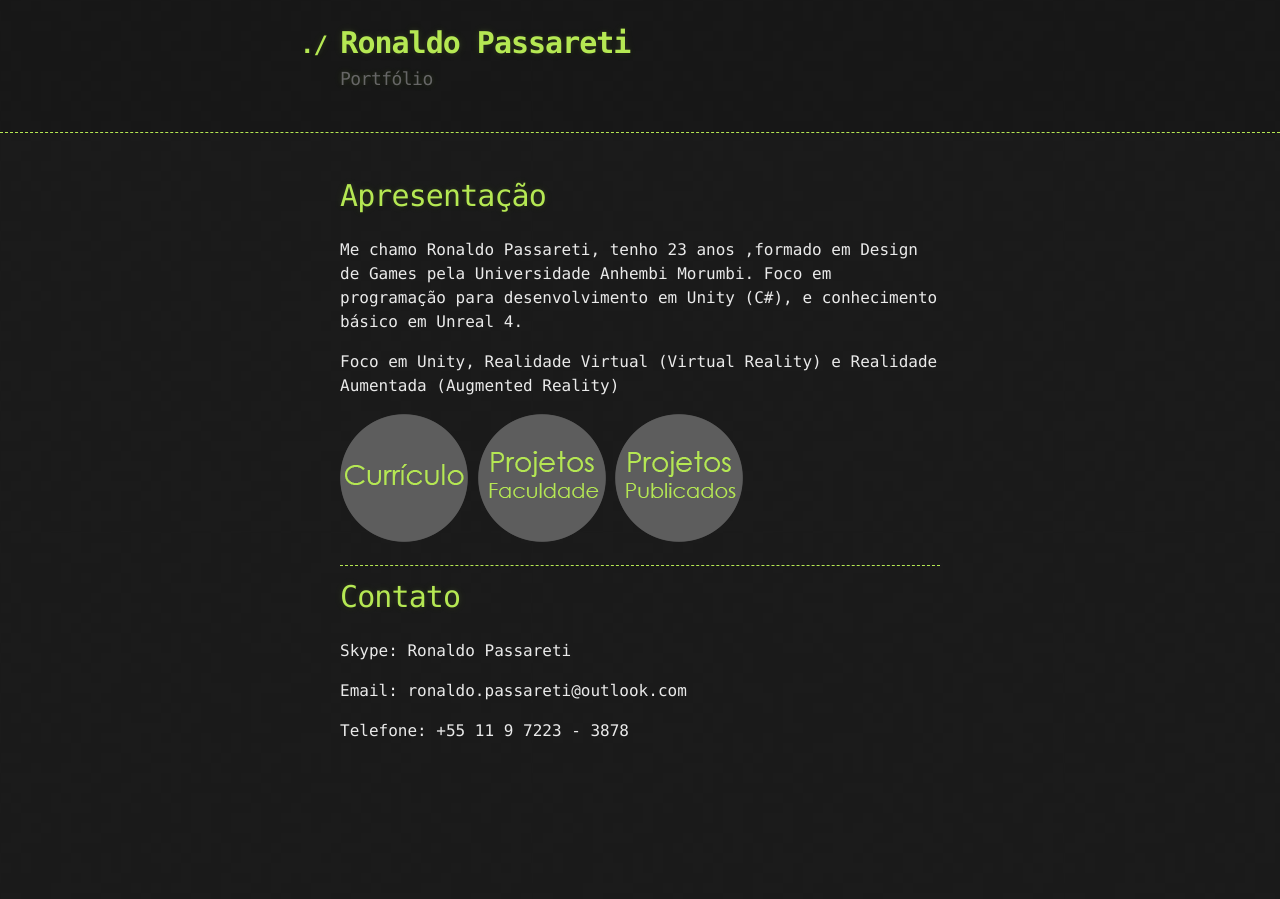
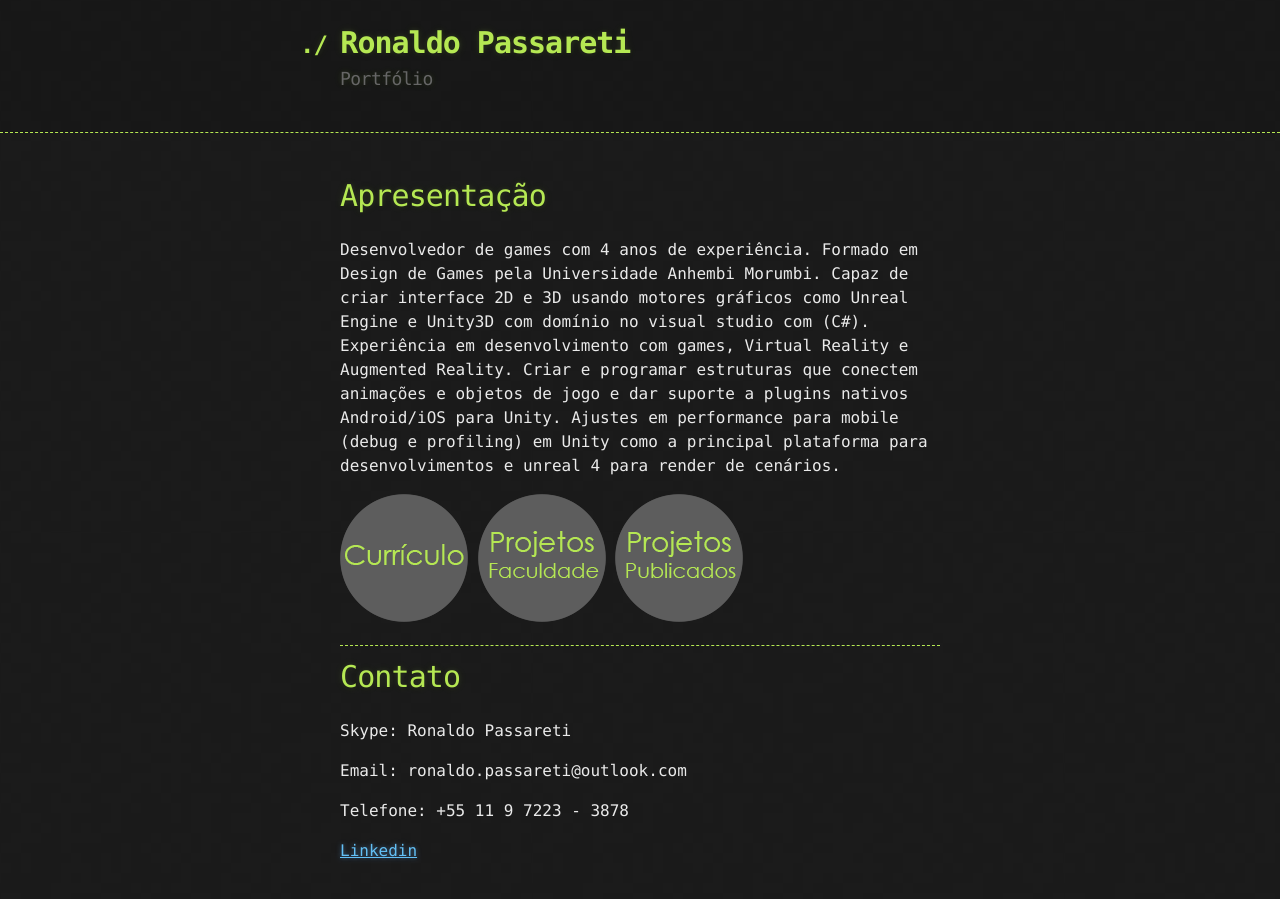
Before and after one commit to rpassareti/rpassareti.github.io, a Jekyll site: the page built from index.md, in a window 1280 px wide. Built offline with Jekyll 4.4.1, drawn with Linux system fonts in a browser that asks for light colours; our own code applies the rules of GitHub Pages for plain Markdown files.

Commit message:
Update index.md

```diff
--- a/index.md
+++ b/index.md
@@ -1,8 +1,7 @@
 # [](#header-1)Apresentação
 
-Me chamo Ronaldo Passareti, tenho 23 anos ,formado em Design de Games pela Universidade Anhembi Morumbi. Foco em programação para desenvolvimento em Unity (C#), e conhecimento básico em Unreal 4.
-
-Foco em Unity, Realidade Virtual (Virtual Reality) e Realidade Aumentada (Augmented Reality)
+Desenvolvedor de games com 4 anos de experiência. Formado em Design de Games pela Universidade Anhembi Morumbi.
+Capaz de criar interface 2D e 3D usando motores gráficos como Unreal Engine e  Unity3D com domínio no visual studio com (C#). Experiência em desenvolvimento com games, Virtual Reality e Augmented Reality. Criar e programar estruturas que conectem animações e objetos de jogo e dar suporte a plugins nativos Android/iOS para Unity. Ajustes em performance para mobile (debug e profiling) em Unity como a principal plataforma para desenvolvimentos e unreal 4 para render de cenários.
 
 [![](https://raw.githubusercontent.com/rpassareti/rpassareti.github.io/master/bts/bt_curriculo_128.png)](curriculo)      [![](https://raw.githubusercontent.com/rpassareti/rpassareti.github.io/master/bts/bt_projetosfacul_128.png)](projfacul)
 [![](https://raw.githubusercontent.com/rpassareti/rpassareti.github.io/master/bts/bt_projetospubl_128.png)](projpubl)
@@ -16,3 +15,5 @@ Skype: Ronaldo Passareti
 Email: ronaldo.passareti@outlook.com
 
 Telefone: +55 11 9 7223 - 3878
+
+[Linkedin](https://br.linkedin.com/in/ronaldo-passareti-615269109)
```
